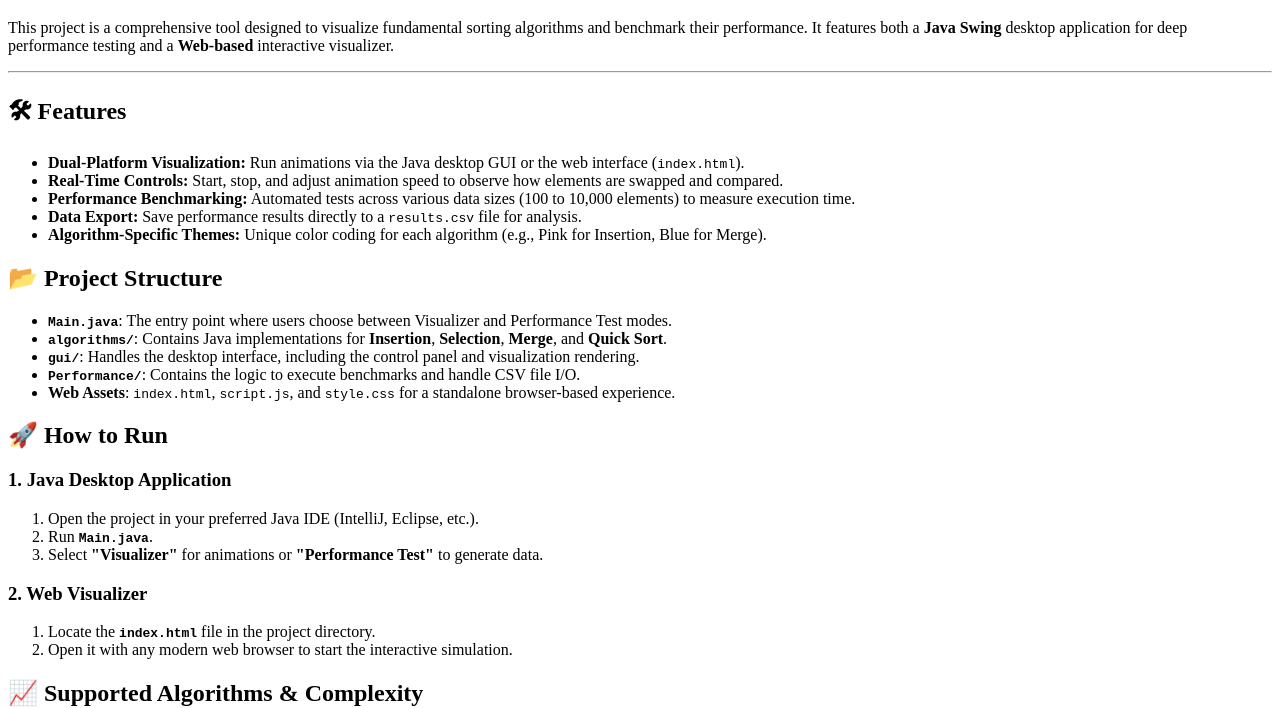
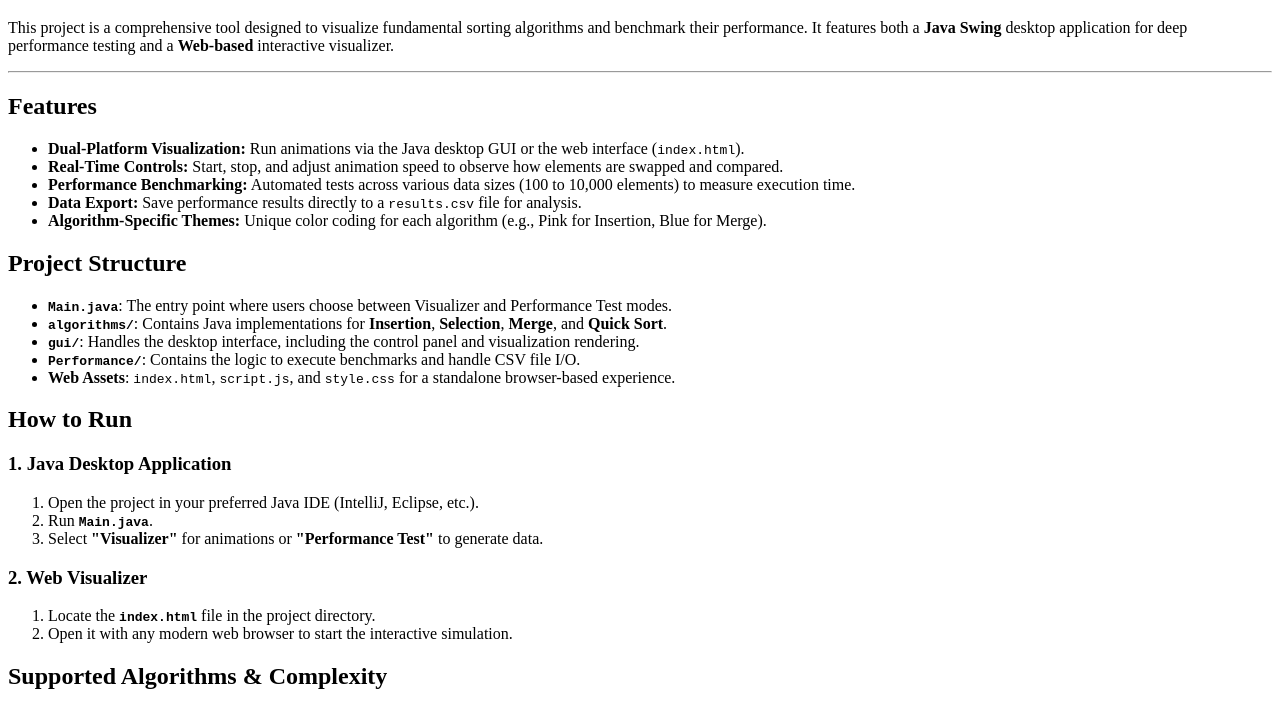
Before and after one commit to zeynepaslannn/SortAlgorithmVisualizer, a plain HTML site: page README.html in a window 1280 px wide. Shown: the part 62-770 px from the top of the page. Drawn offline with Linux system fonts and the light colour scheme.

Commit message:
Update README.html

```diff
--- a/README.html
+++ b/README.html
@@ -15,7 +15,7 @@
 
     <hr>
 
-    <h2>🛠 Features</h2>
+    <h2> Features</h2>
     <ul>
         <li><strong>Dual-Platform Visualization:</strong> Run animations via the Java desktop GUI or the web interface (<code>index.html</code>).</li>
         <li><strong>Real-Time Controls:</strong> Start, stop, and adjust animation speed to observe how elements are swapped and compared.</li>
@@ -24,7 +24,7 @@
         <li><strong>Algorithm-Specific Themes:</strong> Unique color coding for each algorithm (e.g., Pink for Insertion, Blue for Merge).</li>
     </ul>
 
-    <h2>📂 Project Structure</h2>
+    <h2> Project Structure</h2>
     <ul>
         <li><strong><code>Main.java</code></strong>: The entry point where users choose between Visualizer and Performance Test modes.</li>
         <li><strong><code>algorithms/</code></strong>: Contains Java implementations for <strong>Insertion</strong>, <strong>Selection</strong>, <strong>Merge</strong>, and <strong>Quick Sort</strong>.</li>
@@ -33,7 +33,7 @@
         <li><strong>Web Assets</strong>: <code>index.html</code>, <code>script.js</code>, and <code>style.css</code> for a standalone browser-based experience.</li>
     </ul>
 
-    <h2>🚀 How to Run</h2>
+    <h2> How to Run</h2>
 
     <h3>1. Java Desktop Application</h3>
     <ol>
@@ -48,7 +48,7 @@
         <li>Open it with any modern web browser to start the interactive simulation.</li>
     </ol>
 
-    <h2>📈 Supported Algorithms & Complexity</h2>
+    <h2> Supported Algorithms & Complexity</h2>
 
 
 
```
